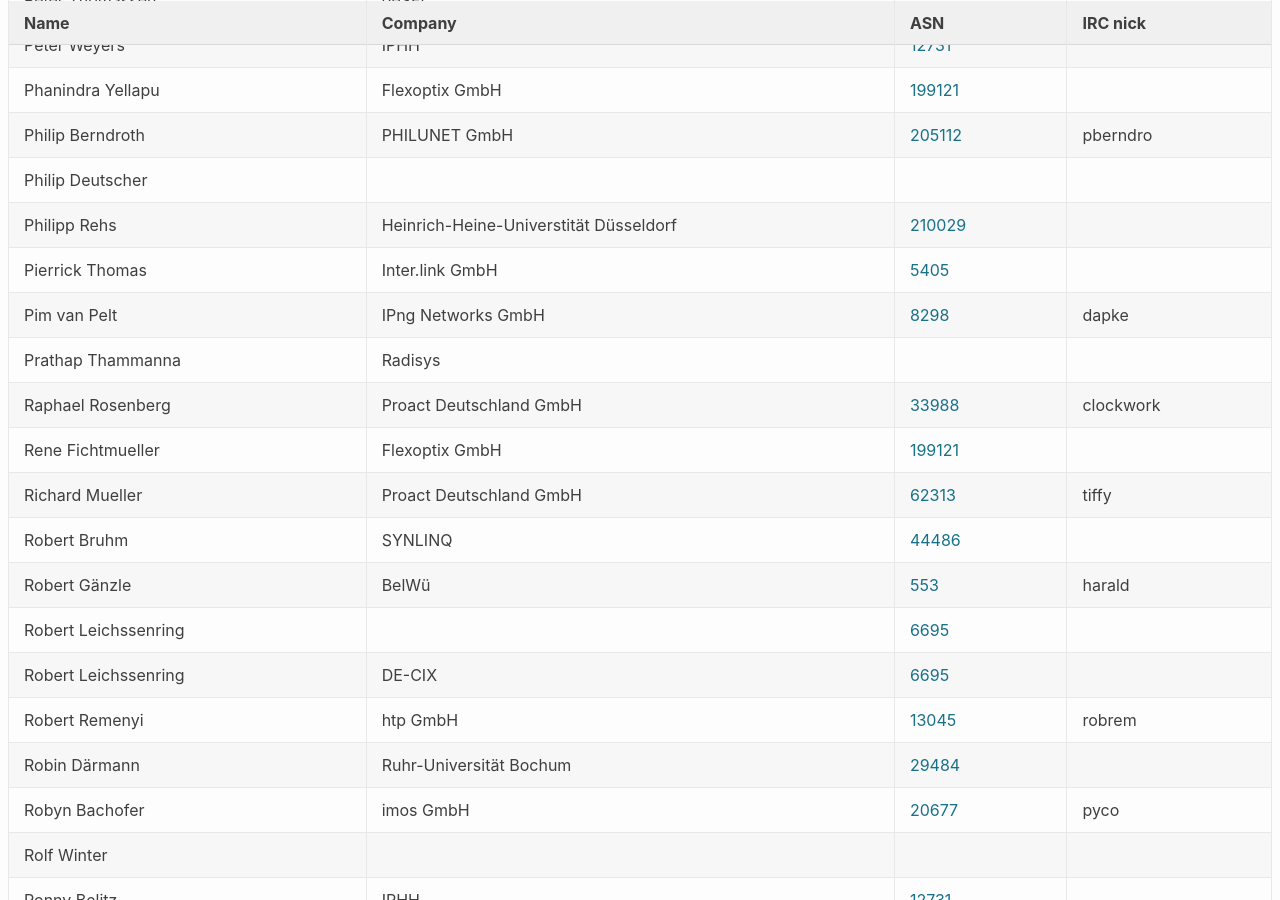
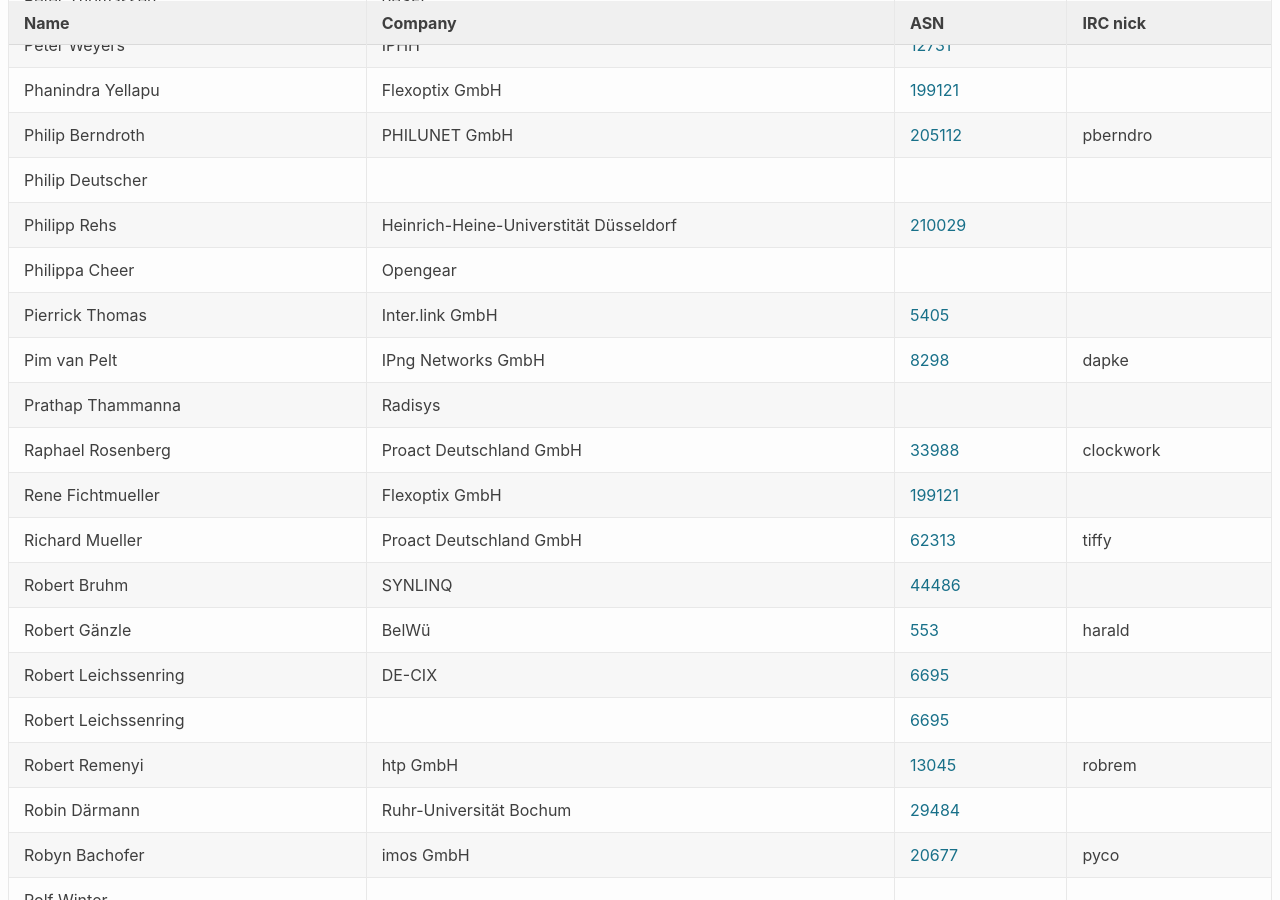
Before and after one commit to denog/pretix-attendeelist, a Jekyll site: the page built from denog14/index.md, in a window 1280 px wide and 900 px high, scrolled down 10549 px. Built offline with Jekyll 4.4.1, drawn with Linux system fonts in a browser that asks for light colours.

Commit message:
Latest data: Fri Nov 11 15:49:44 UTC 2022

```diff
--- a/_data/attendees_denog14_onsite.json
+++ b/_data/attendees_denog14_onsite.json
@@ -1410,6 +1410,12 @@
     "asn": null
   },
   {
+    "name": "Philippa Cheer",
+    "company": "Opengear",
+    "irc": null,
+    "asn": null
+  },
+  {
     "name": "Philipp Rehs",
     "company": "Heinrich-Heine-Universtität Düsseldorf",
     "irc": null,
@@ -1465,13 +1471,13 @@
   },
   {
     "name": "Robert Leichssenring",
-    "company": null,
+    "company": "DE-CIX",
     "irc": null,
     "asn": "6695"
   },
   {
     "name": "Robert Leichssenring",
-    "company": "DE-CIX",
+    "company": null,
     "irc": null,
     "asn": "6695"
   },
```
